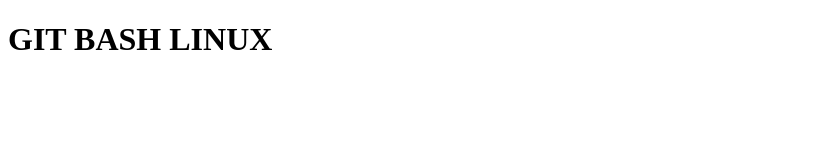
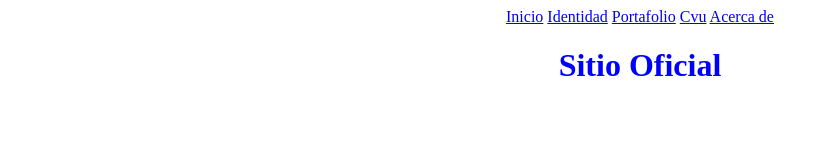
Before and after one commit to AlbertBV03/paginaweb, a plain HTML site: page index.html in a window 1280 px wide. Shown: the whole page, without its empty margins (0-827 px from the left). Drawn offline with Linux system fonts and the light colour scheme.

Commit message:
Pagina de inicio y estilos

```diff
--- /dev/null
+++ b/css/estilos.css
@@ -0,0 +1,9 @@
+.menuHorizontal{
+    text-align: center;
+    color: blue;
+}
+
+h1{
+    text-align: center;
+    color: blue;
+}
--- a/index.html
+++ b/index.html
@@ -4,8 +4,19 @@
     <meta charset="UTF-8">
     <meta name="viewport" content="width=device-width, initial-scale=1.0">
     <title>GIT BASH</title>
+    <link rel="stylesheet" href="css/estilos.css">
 </head>
 <body>
-    <h1>GIT BASH LINUX</h1>
+
+    <div class="menuHorizontal">
+        <a href="index.html">Inicio</a>
+        <a href="identidad.html">Identidad</a>
+        <a href="portafolio.html">Portafolio</a>
+        <a href="cvu.html">Cvu</a>
+        <a href="acerca.html">Acerca de</a>
+    </div>
+
+    <h1>Sitio Oficial</h1>
+
 </body>
 </html>
```
